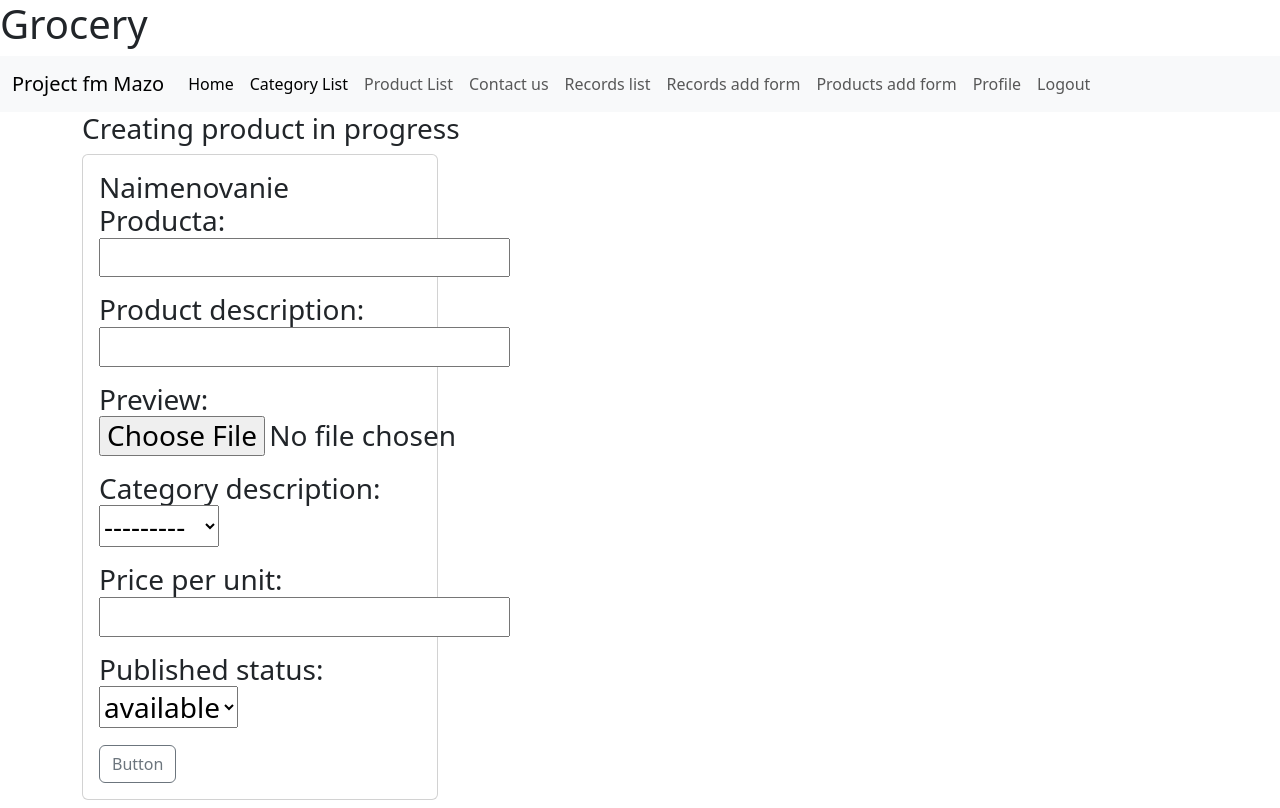
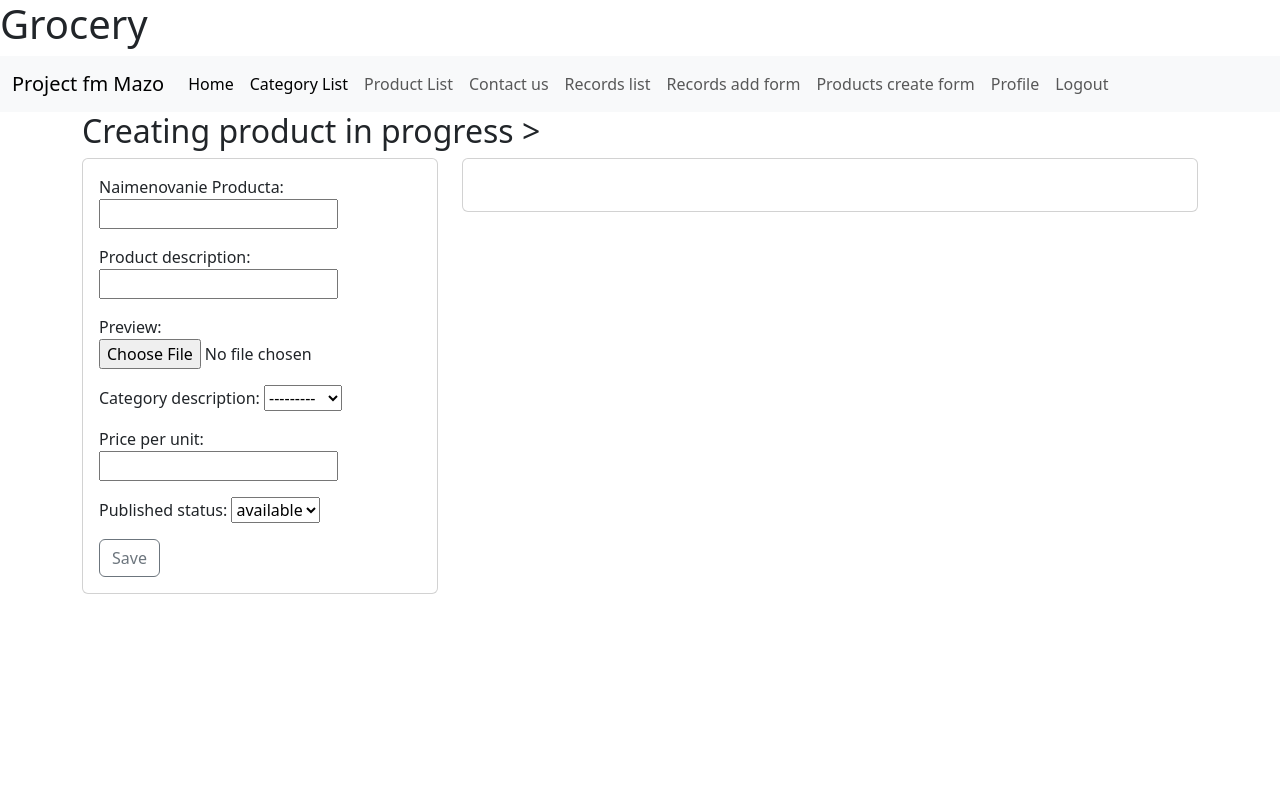
Before and after one commit to Andreymazo/DjangoProject1_1, a Django app: page /create_products/ in a window 1280 px wide. After the commit the page ends 594 px from the top, so only its background shows below. Run offline with Django 4.2, Linux system fonts and the light colour scheme; a user stored in the database is signed in; tables that the repository leaves empty hold one stand-in row (values such as "Sample post").

Commit message:
сделал формсет, дж квери пока не показывает красоту

```diff
--- a/catalog/models.py
+++ b/catalog/models.py
@@ -74,7 +74,7 @@
             super().save(*args, **kwargs)
 
     def __str__(self):
-        return f"""{self.product_name}{self.preview}  {self.product_description} {self.price_per_unit} {self.status}   """  # {self.id}
+        return f"""{self.product_name}{self.preview}  {self.product_description} {self.price_per_unit} {self.published_status}   """  # {self.id}
 
 
 class Subject(models.Model):
--- a/catalog/templates/catalog/includes/main_menu.html
+++ b/catalog/templates/catalog/includes/main_menu.html
@@ -26,7 +26,7 @@
           <a class="nav-link" href="{% url 'catalog:create' %}">Records add form</a>
         </li>
         <li class="nav-item">
-          <a class="nav-link" href="{% url 'catalog:Product_create' %}">Products add form</a>
+          <a class="nav-link" href="{% url 'catalog:Product_create' %}">Products create form</a>
         </li>
         {% if user.is_authenticated %}
           <li class="nav-item">
--- /dev/null
+++ b/catalog/templates/catalog/product_withsubject.html
@@ -0,0 +1,76 @@
+{%extends 'catalog/base.html'%}
+{% block content %}
+<h2> Creating product in progress ></h2>
+
+    <style>
+
+        .formset .formset-col {
+            display: inline-block;
+            width: 30%;
+            margin: auto;
+            padding-right: 10px;
+        }
+        .formset .formset_row {
+            margin: 10px auto;
+        }
+        /*{#.formset .formset-col:nth-of-type(3n){#}*/
+        /*{# width:5%;#}*/
+        /*{#}#}*/
+        .formset {
+            margin: 20px auto;
+        }
+    </style>
+<form method="post" enctype="multipart/form-data">
+    <div class="row">
+        <div class="col-4">
+            <div class="card">
+                <div class="card-body">
+                    {% csrf_token %}
+                    {{form.as_p}}
+                    <button class="btn btn-outline-secondary" type="submit" id="input-group-text">Save</button>
+                </div>
+            </div>
+        </div>
+        <!--    </form>-->
+        <div class="col-8">
+            <div class="card">
+                <div class="card-body">
+                    <div class="formset">
+                        {{ formset.management_form }}
+                        {% for form in formset.forms %}
+                        <div class="formset_row">
+                            {% for field in form.visible_fields%}
+                            <div class="formset-col">
+                                {% if forloop.first %}
+                                {% for hidden in form.hidden_fields %}
+                                {{ hidden }}
+                                {% endfor %}
+                                {% endif %}
+                                {{field.errors.as.ul}}
+                                {% if not forloop.last %}
+                                {{ field.label }}
+                                {% endif %}
+                                {{ field }}
+
+                            </div>
+                            {% endfor %}
+                        </div>
+                        {% endfor %}
+                    </div>
+                </div>
+            </div>
+        </div>
+    </div>
+</form>
+<sript src="http://code.jquery.com/jquery-3.6.3.min.js"></sript>
+<sript src="http://cdnjs.cloudflare.com/ajax/libs/jquery.formset/1.2.2/jquery.formset.min.js" !!!!!!!!!!></sript>
+<script>
+    $('.formset_row').formset({
+        addText: '<span class="btn btn-outline-primary">ADD</span>>,
+        deleteText: '<span class="btn btn-outline-danger">DELETE</span>>,
+        prefix: 'tag_set',
+    });
+</script>
+{% endblock %}
+
+</script>
--- a/catalog/urls.py
+++ b/catalog/urls.py
@@ -1,7 +1,7 @@
 from django.urls import path
 from django.conf.urls.static import static
 from catalog.apps import CatalogConfig
-from catalog.formset_views import ProductUpdateWithSubject
+from catalog.formset_views import ProductCreateWithSubject
 from config import settings
 from catalog.views import products, contact_us, RecordListView, RecordCreateView, RecordUpdateView, RecordDeleteView, \
     RecordDetailView, ProductListView, ProductUpdateView, \
@@ -19,7 +19,7 @@
     path('products/', ProductListView.as_view(), name='Product_list'),
     path('create_products/<int:pk>/', ProductCreateView.as_view(), name='Product_create'),
     path('create_products/', ProductCreateView.as_view(), name='Product_create'),
-    # path('create_products/<int:pk>/subjects/', ProductUpdateWithSubject.as_view(), name='update_withsubject'),
+    path('create_products/<int:pk>/subjects/', ProductCreateWithSubject.as_view(), name='update_withsubject'),
 
 
     path('delete_products/<int:pk>/', ProductDeleteView.as_view(), name='Product_delete'),
--- a/catalog/views.py
+++ b/catalog/views.py
@@ -98,7 +98,7 @@
     form_class = ProductForm
     # fields = ('product_name', 'product_description', 'preview', 'price_per_unit', 'category')
     success_url = reverse_lazy('catalog:Product_list')
-    template_name = 'catalog/product_form.html'
+    template_name = 'catalog/product_withsubject.html'
 
 
 class ProductUpdateView(LoginRequiredMixin, UpdateView):
```
Also changed, not shown: catalog/Trash/0006_alter_subject_product_name_again.py (added, +19 -0 lines), catalog/Trash/0007_alter_subject_product_name_again.py (added, +19 -0 lines), catalog/formset_views.py (+17 -5 lines), catalog/Trash/__init__.py (added).
